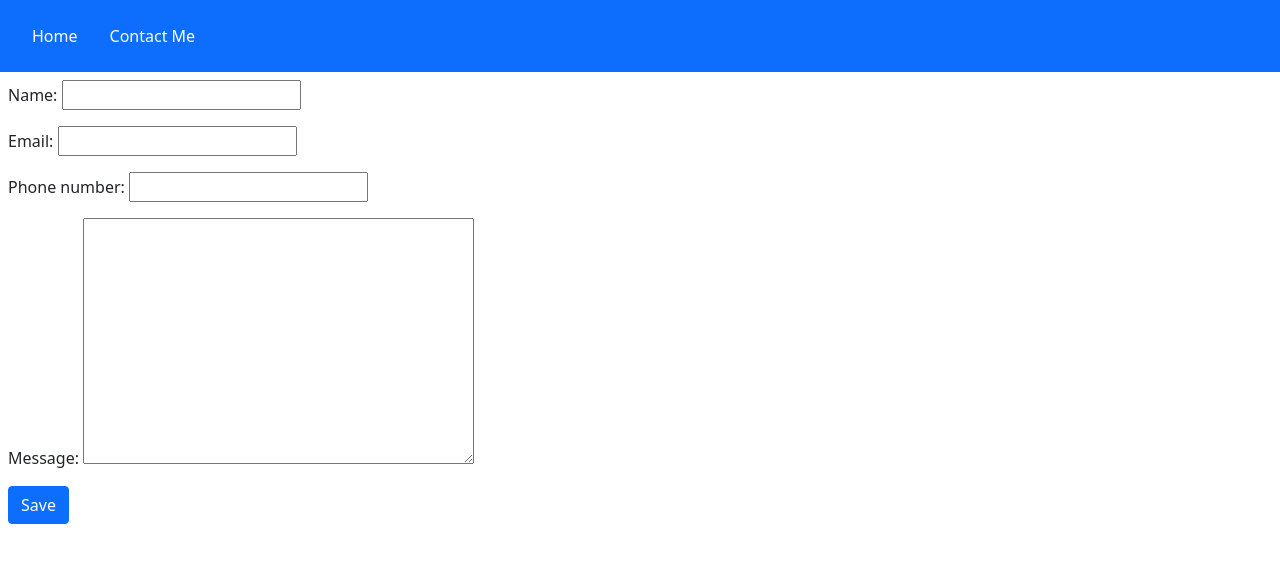
After one commit to onesinus/ready-brother-django, a Django app: page /contactme/create in a window 1280 px wide. The commit adds this page. Shown: the top 563 px of the page. Run offline with Django 3.2, Linux system fonts and the light colour scheme; some libraries are stand-ins or nearby versions.

Commit message:
Form add without styling

```diff
--- a/ocommerce/contactme/models.py
+++ b/ocommerce/contactme/models.py
@@ -1,4 +1,5 @@
 from django.db import models
+from django.urls import reverse
 
 
 # Create your models here.
@@ -7,3 +8,6 @@ class ContactMe(models.Model):
     email = models.EmailField()
     phone_number = models.CharField(max_length=25)
     message = models.TextField()
+
+    def get_absolute_url(self):
+        return reverse('contactme-list')
--- a/ocommerce/contactme/urls.py
+++ b/ocommerce/contactme/urls.py
@@ -4,4 +4,5 @@ from . import views
 
 urlpatterns = [
     path('', views.ContactMeListView.as_view(), name='contactme-list'),
+    path('create', views.ContactMeCreateView.as_view(), name="contactme-create")
 ]
--- a/ocommerce/contactme/views.py
+++ b/ocommerce/contactme/views.py
@@ -1,4 +1,5 @@
 from django.views.generic.list import ListView
+from django.views.generic.edit import CreateView
 
 from .models import ContactMe
 
@@ -10,3 +11,9 @@ class ContactMeListView(ListView):
         context = super().get_context_data(**kwargs)
         context['data'] = ContactMe.objects.all()
         return context
+
+
+class ContactMeCreateView(CreateView):
+    model = ContactMe
+    fields = ['name', 'email', 'phone_number', 'message']
+    template_name = 'contactme/contactme_form.html'
--- a/ocommerce/templates/common/base.html
+++ b/ocommerce/templates/common/base.html
@@ -22,6 +22,8 @@
         </ul>
     </nav>
     {% endblock %}
-    {% block content %}{% endblock %}
+    <div class="m-2">
+        {% block content %}{% endblock %}
+    </div>
 </body>
 </html>
--- /dev/null
+++ b/ocommerce/templates/contactme/contactme_form.html
@@ -0,0 +1,9 @@
+{% extends "common/base.html" %}
+
+{% block content %}
+<form method="post">
+    {% csrf_token %}
+    {{ form.as_p }}
+    <button type="submit" class="btn btn-primary">Save</button>
+</form>
+{% endblock %}
--- a/ocommerce/templates/contactme/contactme_list.html
+++ b/ocommerce/templates/contactme/contactme_list.html
@@ -2,6 +2,9 @@
 
 {% block content %}
     <h1 class="text-center">Contact Me List</h1>
+    <a class="btn btn-primary mb-2" href="{% url 'contactme-create' %}">
+        Add Data
+    </a>
     <table class="table table-bordered table-hover">
         <thead class="text-center">
             <th>#</th>
```
